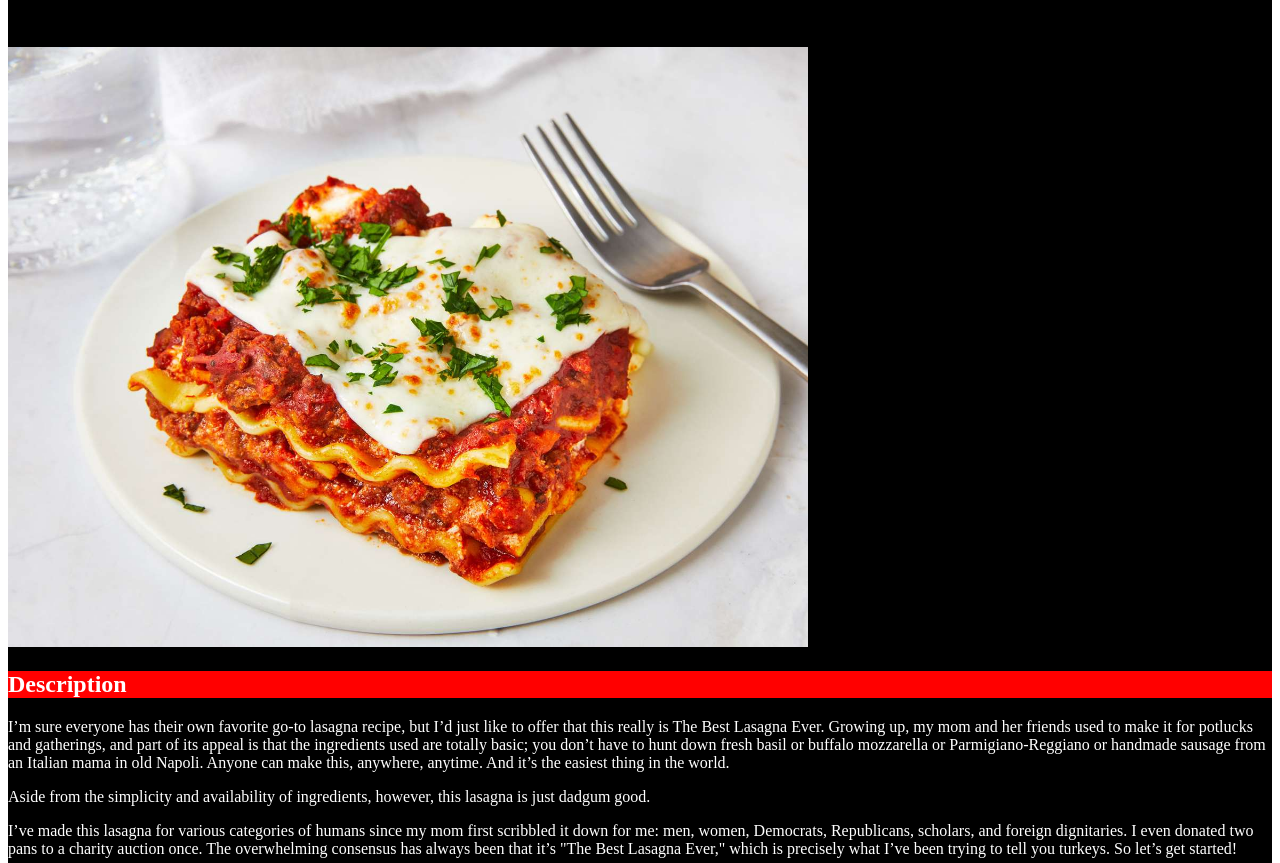
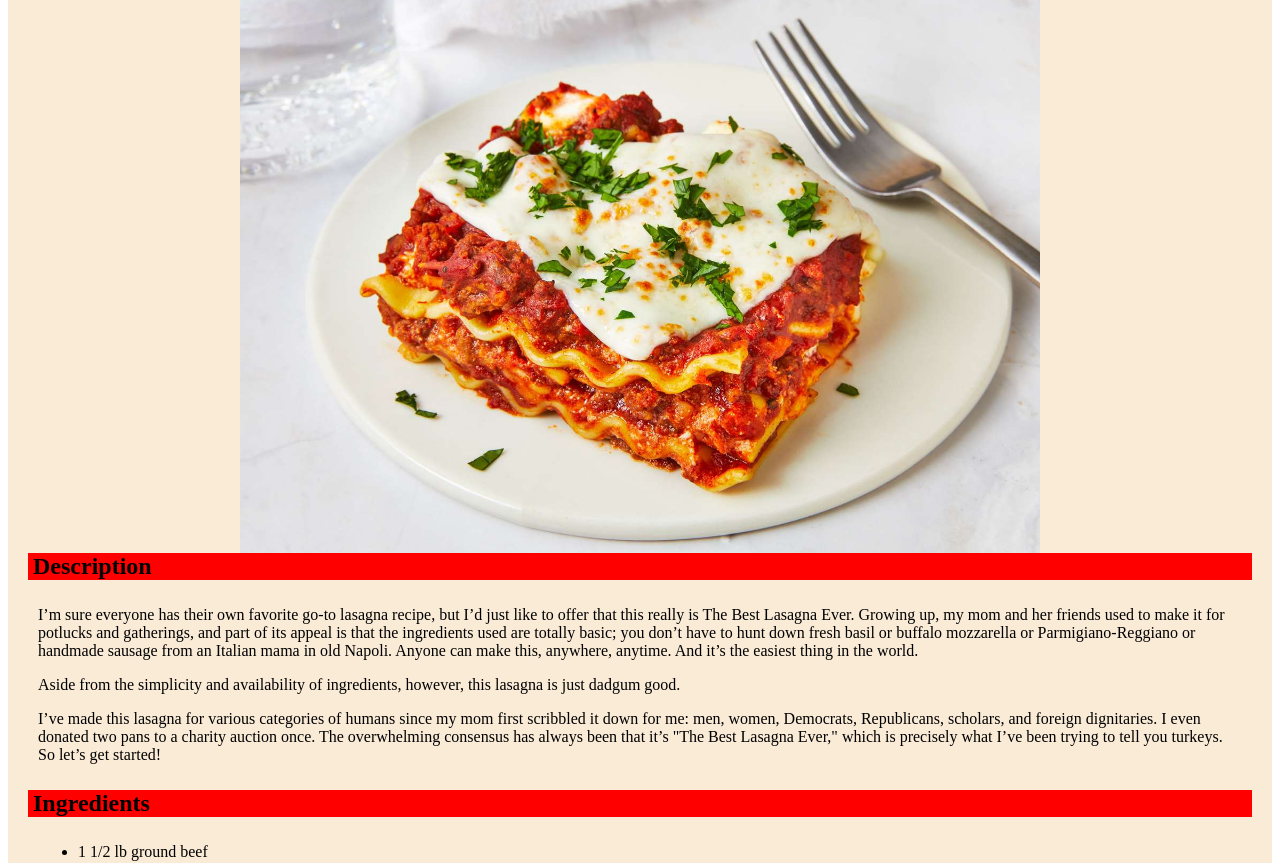
Before and after one commit to stephenlindstrom/odin-recipes, a plain HTML site: page recipes/lasagna.html in a window 1280 px wide. Shown: the part 202-1065 px from the top of the page. Drawn offline with Linux system fonts and the light colour scheme.

Commit message:
Update index page and styling

```diff
--- a/style.css
+++ b/style.css
@@ -3,18 +3,44 @@ h1 {
     font-family: Papyrus, fantasy;
     background-color: red;
     text-align: center;
+    margin: 20px;
 }
 
 .recipe-title {
     font-size: 30px;
     font-family: Arial, Helvetica, sans-serif;
+    text-align: center;
+    margin-top: 10px;
+    margin-bottom: 10px;
 }
 
 h2 {
     background-color: red;
+    margin: 0 20px;
+    padding-left: 5px;
 }
 
-div {
-    color: white;
-    background-color: black;
+.recipe-list {
+    background-color: rgb(209, 206, 206);
+    list-style: none;
+    border: 2px solid black;
 }
+
+img {
+    display: block;
+    margin: 0 auto;
+}
+
+.page-style {
+    width: 100%;
+    background-color: antiquewhite;
+}
+
+.content {
+    padding: 10px;
+    margin: 0 20px;
+}
+
+li {
+    margin-bottom: 2px;
+}
```
Also changed, not shown: index.html (+1 -1 lines).
